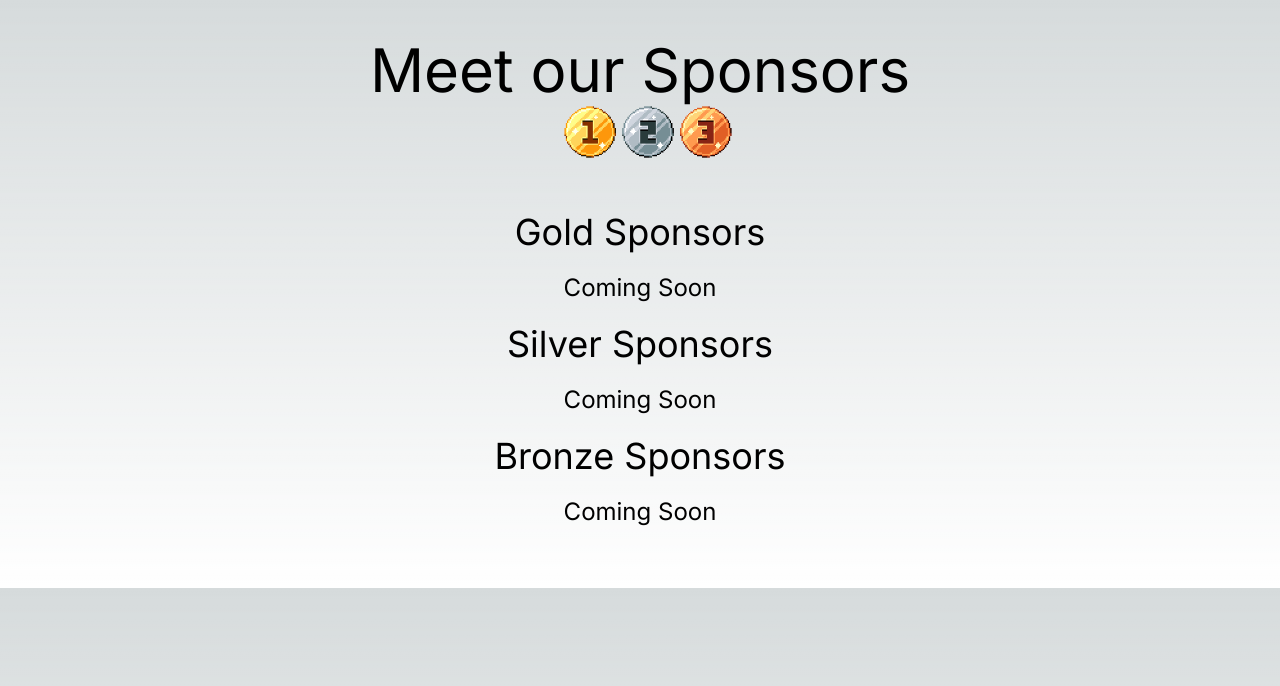
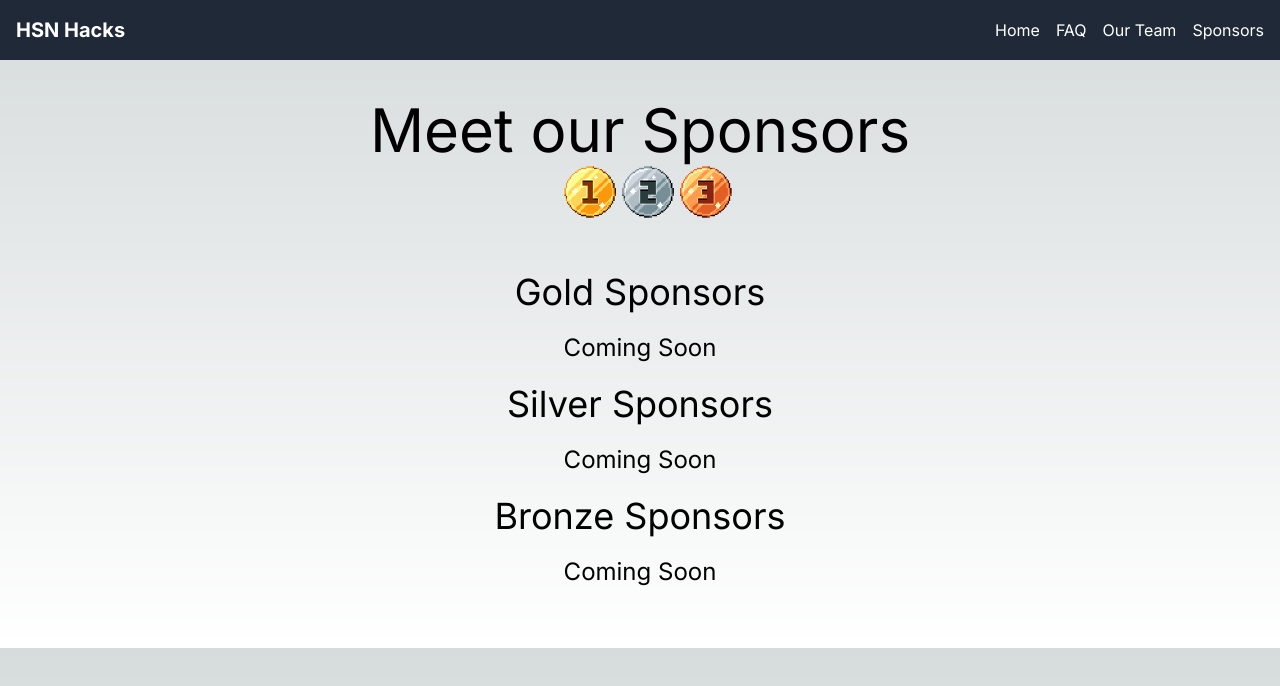
Before and after one commit to adi-varshney/HsnHacks, a Next.js app: page /sponsorships in a window 1280 px wide. Shown: the top 686 px of the page. Built offline with nearby package versions, Linux system fonts and the light colour scheme.

Commit message:
Added Nav Bar
added nav bar to the top of every page

```diff
--- a/app/more-info/page.js
+++ b/app/more-info/page.js
@@ -114,7 +114,24 @@ const prizesFaqData = [
 ];
 
 const FAQ = () => {
+
+  const NavBar = () => {
+    return(
+      <nav className="flex justify-between items-center p-4 bg-gray-800 text-white">
+        <div className="text-xl font-bold">HSN Hacks</div>
+        <ul className="flex gap-4">
+          <li><a className="hover:text-gray-400" href="/">Home</a></li>
+          <li><a className="hover:text-gray-400" href="/more-info">FAQ</a></li>
+          <li><a className="hover:text-gray-400" href="/team">Our Team</a></li>
+          <li><a className="hover:text-gray-400" href="/sponsorships">Sponsors</a></li>
+        </ul>
+      </nav>
+    );
+  };
+
   return (
+    <div>
+      <NavBar />
       <div className="max-w-3xl mx-auto px-4 py-8">
         <main>
           <div className="mb-10">
@@ -183,6 +200,7 @@ const FAQ = () => {
           </div>
         </main>
       </div>
+    </div>
   );
 };
 
--- a/app/page.js
+++ b/app/page.js
@@ -12,8 +12,24 @@ export default function Home() {
     return () => clearInterval(intervalId);
   }, []);
 
+  const NavBar = () => {
+    return(
+      <nav className="flex justify-between items-center p-4 bg-gray-800 text-white">
+        <div className="text-xl font-bold">HSN Hacks</div>
+        <ul className="flex gap-4">
+          <li><a className="hover:text-gray-400" href="/">Home</a></li>
+          <li><a className="hover:text-gray-400" href="/more-info">FAQ</a></li>
+          <li><a className="hover:text-gray-400" href="/team">Our Team</a></li>
+          <li><a className="hover:text-gray-400" href="/sponsorships">Sponsors</a></li>
+        </ul>
+      </nav>
+    );
+  };
+
   return (
-    <main className="flex min-h-screen flex-col items-center justify-between p-24">
+    <div>
+      <NavBar />
+      <main className="flex min-h-screen flex-col items-center justify-between p-24 overflow-auto">
         <div className="text-7xl font-mono z-10">
           <h1>
             {"HSN Hacks".substring(0, typedChar)}
@@ -33,7 +49,7 @@ export default function Home() {
           </div>
         </div>
 
-      <div className="mb-32 grid text-center lg:max-w-5xl lg:w-full lg:mb-0 lg:grid-cols-4 lg:text-left">
+        <div className="mb-32 grid text-center lg:max-w-5xl lg:w-full lg:mb-00 lg:grid-cols-4 lg:text-left">
           <a
             href="/more-info"
             className="group rounded-lg border border-transparent px-5 py-4 transition-colors hover:border-gray-300 hover:bg-gray-100 hover:dark:border-neutral-700 hover:dark:bg-neutral-800 hover:dark:bg-opacity-30"
@@ -104,5 +120,6 @@ export default function Home() {
           </a>
         </div>
       </main>
+    </div>
   );
 }
--- a/app/sponsorships/page.js
+++ b/app/sponsorships/page.js
@@ -1,5 +1,22 @@
 export default function Team() {
+
+    const NavBar = () => {
+        return(
+          <nav className="flex justify-between items-center p-4 bg-gray-800 text-white">
+            <div className="text-xl font-bold">HSN Hacks</div>
+            <ul className="flex gap-4">
+              <li><a className="hover:text-gray-400" href="/">Home</a></li>
+              <li><a className="hover:text-gray-400" href="/more-info">FAQ</a></li>
+              <li><a className="hover:text-gray-400" href="/team">Our Team</a></li>
+              <li><a className="hover:text-gray-400" href="/sponsorships">Sponsors</a></li>
+            </ul>
+          </nav>
+        );
+      };
+
     return (
+        <div>
+            <NavBar />
             <div className="p-10">
                 <div className="text-center justify-center">
                     <h1 className="text-6xl">Meet our Sponsors</h1>
@@ -17,6 +34,6 @@ export default function Team() {
 
                 </div>
             </div>
-
+        </div>
     )
 }
--- a/app/team/page.js
+++ b/app/team/page.js
@@ -1,5 +1,22 @@
 export default function Team() {
+
+    const NavBar = () => {
+        return(
+          <nav className="flex justify-between items-center p-4 bg-gray-800 text-white">
+            <div className="text-xl font-bold">HSN Hacks</div>
+            <ul className="flex gap-4">
+              <li><a className="hover:text-gray-400" href="/">Home</a></li>
+              <li><a className="hover:text-gray-400" href="/more-info">FAQ</a></li>
+              <li><a className="hover:text-gray-400" href="/team">Our Team</a></li>
+              <li><a className="hover:text-gray-400" href="/sponsorships">Sponsors</a></li>
+            </ul>
+          </nav>
+        );
+      };
+
     return (
+        <div>
+            <NavBar />
             <div className="p-10">
                 <div className="text-center mb-12 flex justify-center items-center">
                     <img src="/girlsWhoCode.png" alt="Girls Who Code" className="h-16 w-auto mr-4" />
@@ -26,5 +43,6 @@ export default function Team() {
                     <h3 className="text-2xl">Pragnya Goteti</h3>
                 </div>
             </div>
+        </div>
     );
 }
```
Lines whose indentation alone changed are shown as unchanged.
